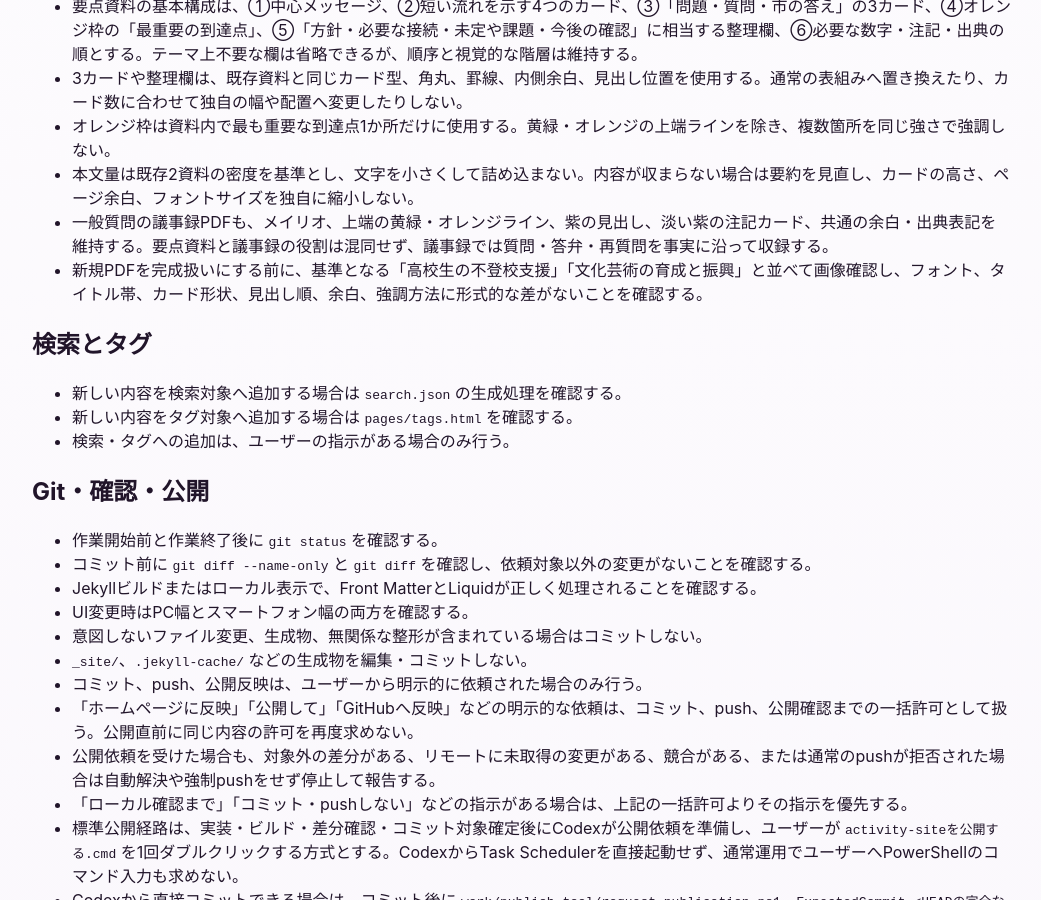
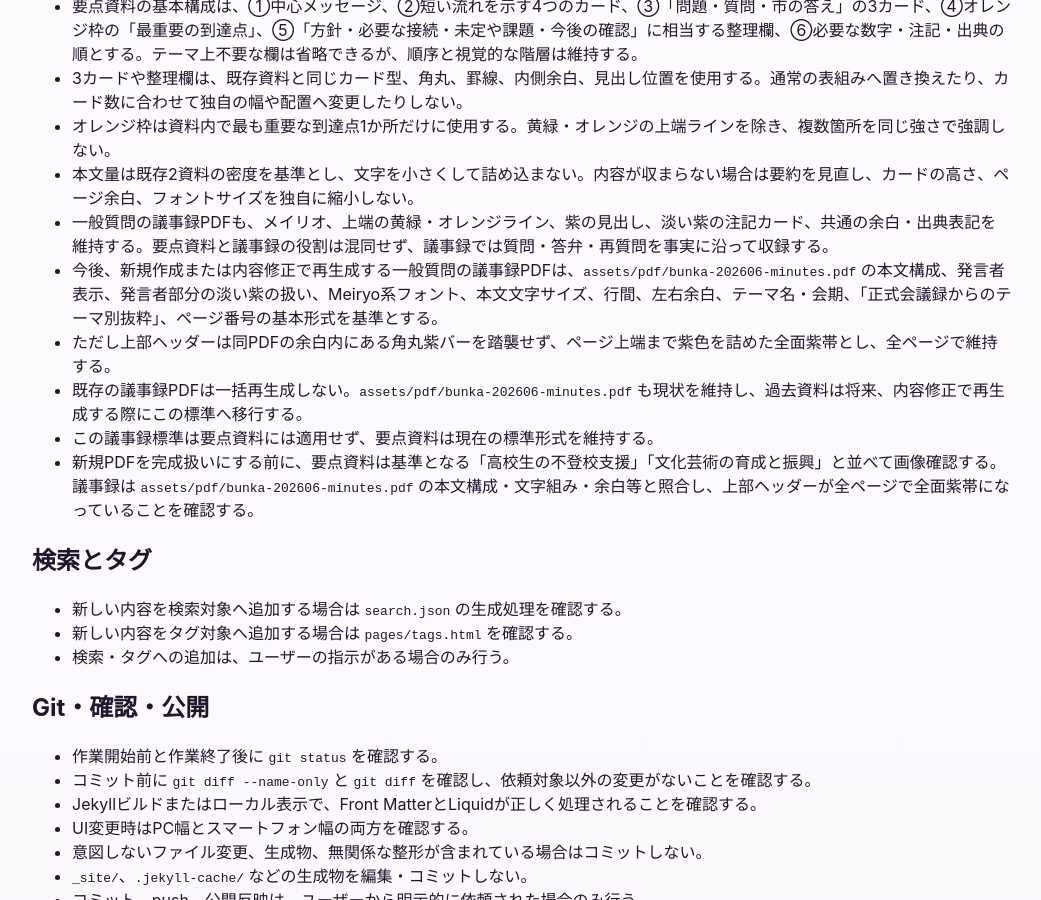
Before and after one commit to sakioryousuke-eng/activity-site, a Jekyll site: the page built from AGENTS.md, in a window 1280 px wide and 900 px high, scrolled down 2110 px. Shown: the whole window, without its empty margins (118-1159 px from the left). Built offline with Jekyll 4.4.1, drawn with Linux system fonts in a browser that asks for light colours; our own code applies the rules of GitHub Pages for plain Markdown files.

Commit message:
Update Dec 2023 general question minutes design

```diff
--- a/AGENTS.md
+++ b/AGENTS.md
@@ -60,7 +60,11 @@
 - オレンジ枠は資料内で最も重要な到達点1か所だけに使用する。黄緑・オレンジの上端ラインを除き、複数箇所を同じ強さで強調しない。
 - 本文量は既存2資料の密度を基準とし、文字を小さくして詰め込まない。内容が収まらない場合は要約を見直し、カードの高さ、ページ余白、フォントサイズを独自に縮小しない。
 - 一般質問の議事録PDFも、メイリオ、上端の黄緑・オレンジライン、紫の見出し、淡い紫の注記カード、共通の余白・出典表記を維持する。要点資料と議事録の役割は混同せず、議事録では質問・答弁・再質問を事実に沿って収録する。
-- 新規PDFを完成扱いにする前に、基準となる「高校生の不登校支援」「文化芸術の育成と振興」と並べて画像確認し、フォント、タイトル帯、カード形状、見出し順、余白、強調方法に形式的な差がないことを確認する。
+- 今後、新規作成または内容修正で再生成する一般質問の議事録PDFは、`assets/pdf/bunka-202606-minutes.pdf` の本文構成、発言者表示、発言者部分の淡い紫の扱い、Meiryo系フォント、本文文字サイズ、行間、左右余白、テーマ名・会期、「正式会議録からのテーマ別抜粋」、ページ番号の基本形式を基準とする。
+- ただし上部ヘッダーは同PDFの余白内にある角丸紫バーを踏襲せず、ページ上端まで紫色を詰めた全面紫帯とし、全ページで維持する。
+- 既存の議事録PDFは一括再生成しない。`assets/pdf/bunka-202606-minutes.pdf` も現状を維持し、過去資料は将来、内容修正で再生成する際にこの標準へ移行する。
+- この議事録標準は要点資料には適用せず、要点資料は現在の標準形式を維持する。
+- 新規PDFを完成扱いにする前に、要点資料は基準となる「高校生の不登校支援」「文化芸術の育成と振興」と並べて画像確認する。議事録は `assets/pdf/bunka-202606-minutes.pdf` の本文構成・文字組み・余白等と照合し、上部ヘッダーが全ページで全面紫帯になっていることを確認する。
 
 ## 検索とタグ
 
```
Also changed, not shown: 3 other files.
